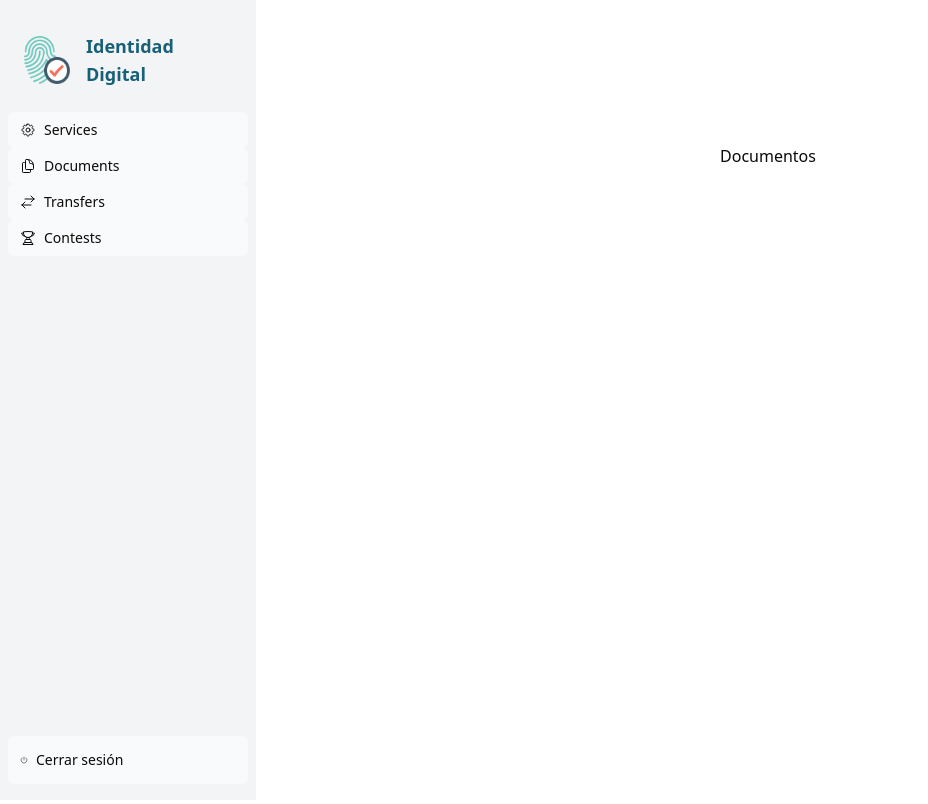
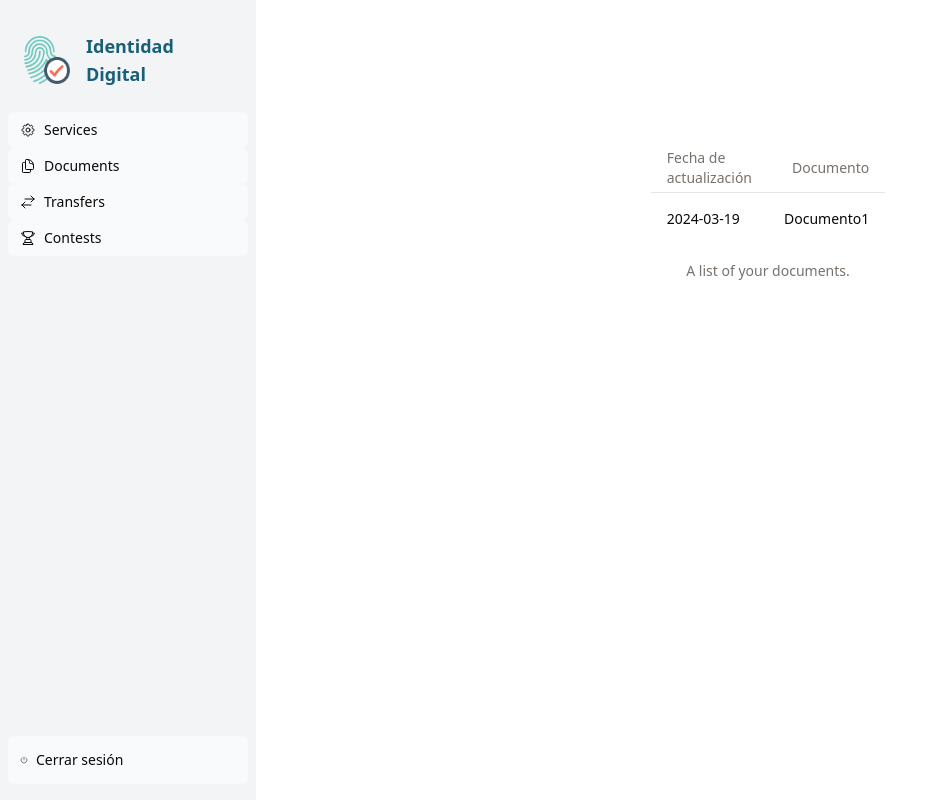
Before and after one commit to ymarcela-velasquez/digital-identity-frontend, a Next.js app: page /dashboard/documents in a window 1280 px wide. Shown: the top 804 px of the page, without its empty margins (0-928 px from the left). Built offline with nearby package versions, Linux system fonts and the light colour scheme; a web font is replaced by a local one.

Commit message:
add documents component

```diff
--- a/app/dashboard/documents/page.js
+++ b/app/dashboard/documents/page.js
@@ -1,10 +1,12 @@
 // "use client"
-// para componentes que tienen onCick, useState, etc (eventos)
+import { Document } from '@/components/custom/Document';
 
 export default function DocumentPage() {
   return (
     <main className="flex min-h-screen flex-col items-center justify-between p-24">
-      <h1>Documentos</h1>
+      <div className='App'>
+        <Document />
+      </div>
     </main>
   );
 }
--- a/components/custom/Document.js
+++ b/components/custom/Document.js
@@ -1,9 +1,31 @@
-import React from 'react'
+import {
+  Table,
+  TableBody,
+  TableCaption,
+  TableCell,
+  TableHead,
+  TableHeader,
+  TableRow,
+} from "@/components/ui/table"
 
 export const Document = () => {
   return (
     <div>
-      <h2>Documents</h2>
+      <Table>
+        <TableCaption>A list of your documents.</TableCaption>
+        <TableHeader>
+          <TableRow>
+            <TableHead className="w-[100px]">Fecha de actualización</TableHead>
+            <TableHead className="text-right">Documento</TableHead>
+          </TableRow>
+        </TableHeader>
+        <TableBody>
+          <TableRow>
+            <TableCell className="font-medium">2024-03-19</TableCell>
+            <TableCell className="text-right">Documento1</TableCell>
+          </TableRow>
+        </TableBody>
+      </Table>
     </div>
   )
 }
--- /dev/null
+++ b/components/ui/table.jsx
@@ -0,0 +1,83 @@
+import * as React from "react"
+
+import { cn } from "@/lib/utils"
+
+const Table = React.forwardRef(({ className, ...props }, ref) => (
+  <div className="relative w-full overflow-auto">
+    <table
+      ref={ref}
+      className={cn("w-full caption-bottom text-sm", className)}
+      {...props} />
+  </div>
+))
+Table.displayName = "Table"
+
+const TableHeader = React.forwardRef(({ className, ...props }, ref) => (
+  <thead ref={ref} className={cn("[&_tr]:border-b", className)} {...props} />
+))
+TableHeader.displayName = "TableHeader"
+
+const TableBody = React.forwardRef(({ className, ...props }, ref) => (
+  <tbody
+    ref={ref}
+    className={cn("[&_tr:last-child]:border-0", className)}
+    {...props} />
+))
+TableBody.displayName = "TableBody"
+
+const TableFooter = React.forwardRef(({ className, ...props }, ref) => (
+  <tfoot
+    ref={ref}
+    className={cn("border-t bg-muted/50 font-medium [&>tr]:last:border-b-0", className)}
+    {...props} />
+))
+TableFooter.displayName = "TableFooter"
+
+const TableRow = React.forwardRef(({ className, ...props }, ref) => (
+  <tr
+    ref={ref}
+    className={cn(
+      "border-b transition-colors hover:bg-muted/50 data-[state=selected]:bg-muted",
+      className
+    )}
+    {...props} />
+))
+TableRow.displayName = "TableRow"
+
+const TableHead = React.forwardRef(({ className, ...props }, ref) => (
+  <th
+    ref={ref}
+    className={cn(
+      "h-12 px-4 text-left align-middle font-medium text-muted-foreground [&:has([role=checkbox])]:pr-0",
+      className
+    )}
+    {...props} />
+))
+TableHead.displayName = "TableHead"
+
+const TableCell = React.forwardRef(({ className, ...props }, ref) => (
+  <td
+    ref={ref}
+    className={cn("p-4 align-middle [&:has([role=checkbox])]:pr-0", className)}
+    {...props} />
+))
+TableCell.displayName = "TableCell"
+
+const TableCaption = React.forwardRef(({ className, ...props }, ref) => (
+  <caption
+    ref={ref}
+    className={cn("mt-4 text-sm text-muted-foreground", className)}
+    {...props} />
+))
+TableCaption.displayName = "TableCaption"
+
+export {
+  Table,
+  TableHeader,
+  TableBody,
+  TableFooter,
+  TableHead,
+  TableRow,
+  TableCell,
+  TableCaption,
+}
```
